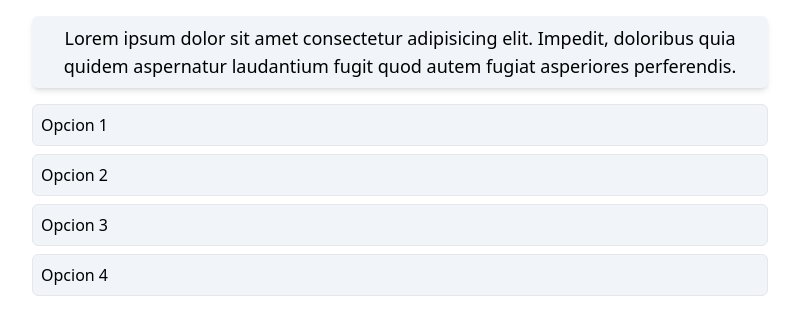
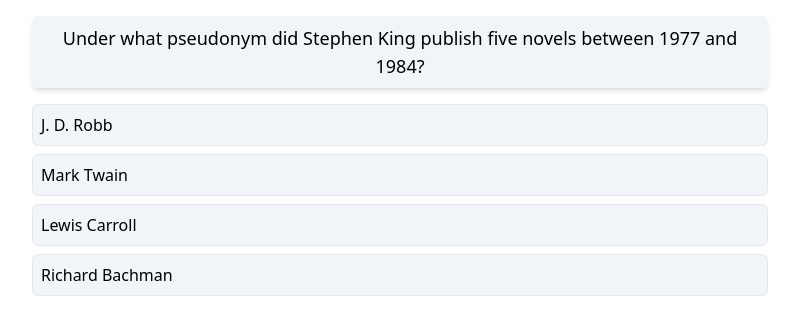
Before and after one commit to Alejandro1709/next-trivia, a Next.js app: page / in a window 1280 px wide. Shown: the top 334 px of the page, without its empty margins (240-1039 px from the left). Built offline with nearby package versions, Linux system fonts and the light colour scheme.

Commit message:
Add: Rendered dummy trivia

```diff
--- /dev/null
+++ b/src/components/Option.tsx
@@ -0,0 +1,13 @@
+type OptionProps = {
+  option: string;
+};
+
+function Option({ option }: OptionProps) {
+  return (
+    <li className='bg-slate-100 p-2 rounded-md border cursor-pointer'>
+      {option}
+    </li>
+  );
+}
+
+export default Option;
--- /dev/null
+++ b/src/components/Options.tsx
@@ -0,0 +1,19 @@
+import { useId } from 'react';
+import Option from './Option';
+
+type OptionsProps = {
+  options: string[];
+};
+function Options({ options }: OptionsProps) {
+  const randId = useId();
+
+  return (
+    <ul className='flex flex-col gap-2'>
+      {options.map((opt) => (
+        <Option key={`${randId}-${opt}`} option={opt} />
+      ))}
+    </ul>
+  );
+}
+
+export default Options;
--- a/src/pages/index.tsx
+++ b/src/pages/index.tsx
@@ -1,29 +1,28 @@
 import Layout from '@/components/Layout';
+import Options from '@/components/Options';
+import type ITrivia from '@/types/trivia';
+
+const trivia: ITrivia = {
+  category: 'Entertainment: Books',
+  type: 'multiple',
+  difficulty: 'easy',
+  question:
+    'Under what pseudonym did Stephen King publish five novels between 1977 and 1984?',
+  correct_answer: 'Richard Bachman',
+  incorrect_answers: ['J. D. Robb', 'Mark Twain', 'Lewis Carroll'],
+};
 
 export default function Home() {
+  const options = [...trivia.incorrect_answers, trivia.correct_answer];
+
   return (
     <Layout>
       <section className='flex flex-col justify-center md:max-w-screen-md md:mx-auto'>
         <div className='flex flex-col gap-4 p-4'>
           <p className='p-2 md:text-lg text-sm bg-slate-100 text-center rounded-md shadow-md'>
-            Lorem ipsum dolor sit amet consectetur adipisicing elit. Impedit,
-            doloribus quia quidem aspernatur laudantium fugit quod autem fugiat
-            asperiores perferendis.
+            {trivia.question}
           </p>
-          <ul className='flex flex-col gap-2'>
-            <li className='bg-slate-100 p-2 rounded-md border cursor-pointer'>
-              Opcion 1
-            </li>
-            <li className='bg-slate-100 p-2 rounded-md border cursor-pointer'>
-              Opcion 2
-            </li>
-            <li className='bg-slate-100 p-2 rounded-md border cursor-pointer'>
-              Opcion 3
-            </li>
-            <li className='bg-slate-100 p-2 rounded-md border cursor-pointer'>
-              Opcion 4
-            </li>
-          </ul>
+          <Options options={options} />
         </div>
       </section>
     </Layout>
--- /dev/null
+++ b/src/types/trivia.d.ts
@@ -0,0 +1,9 @@
+export default interface ITrivia {
+  category: string;
+  type: 'multiple' | 'boolean';
+  difficulty: 'easy' | 'medium' | 'hard';
+  question: string;
+  correct_answer: string;
+  incorrect_answers: string[];
+  options?: string[];
+}
```
